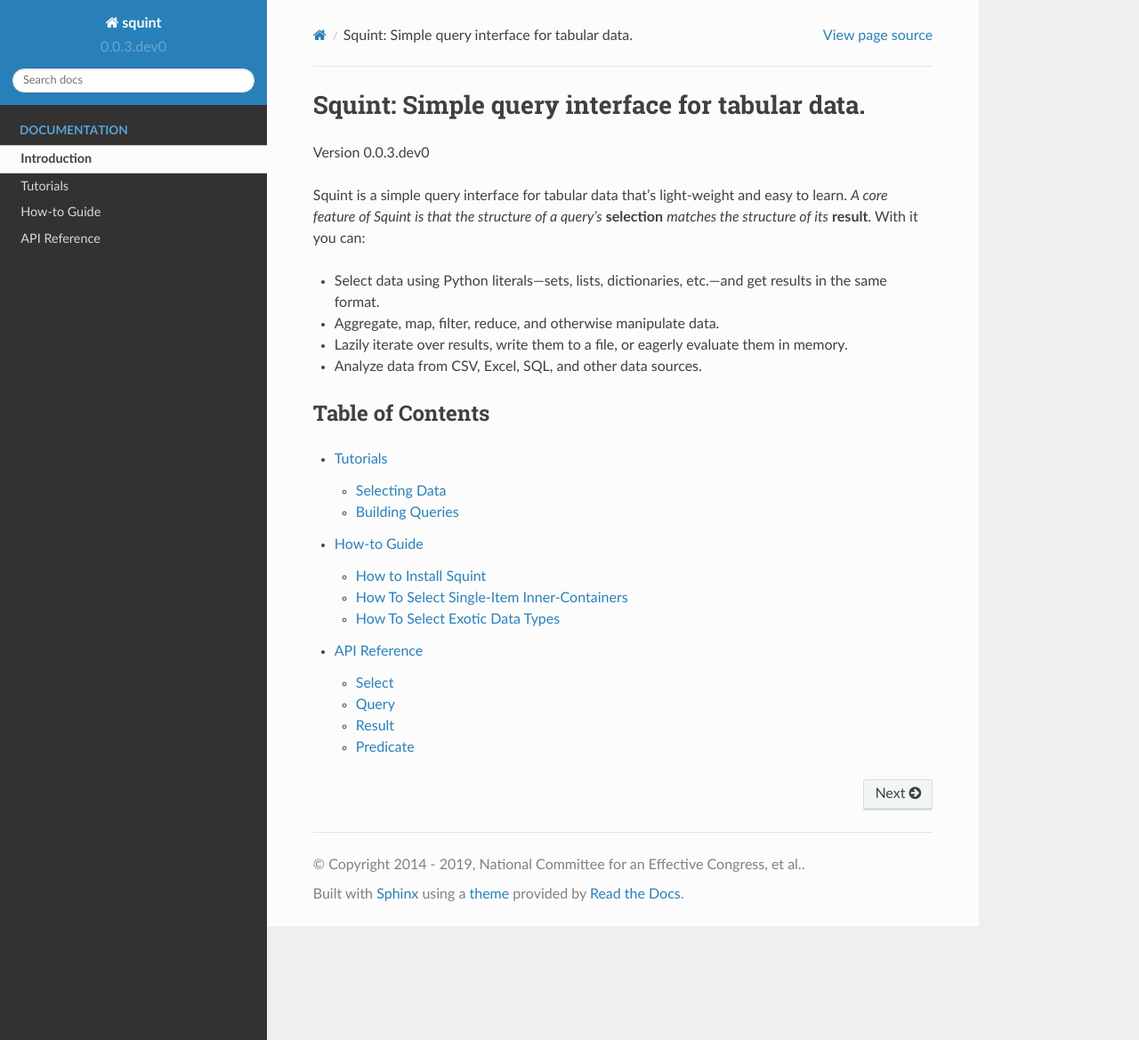
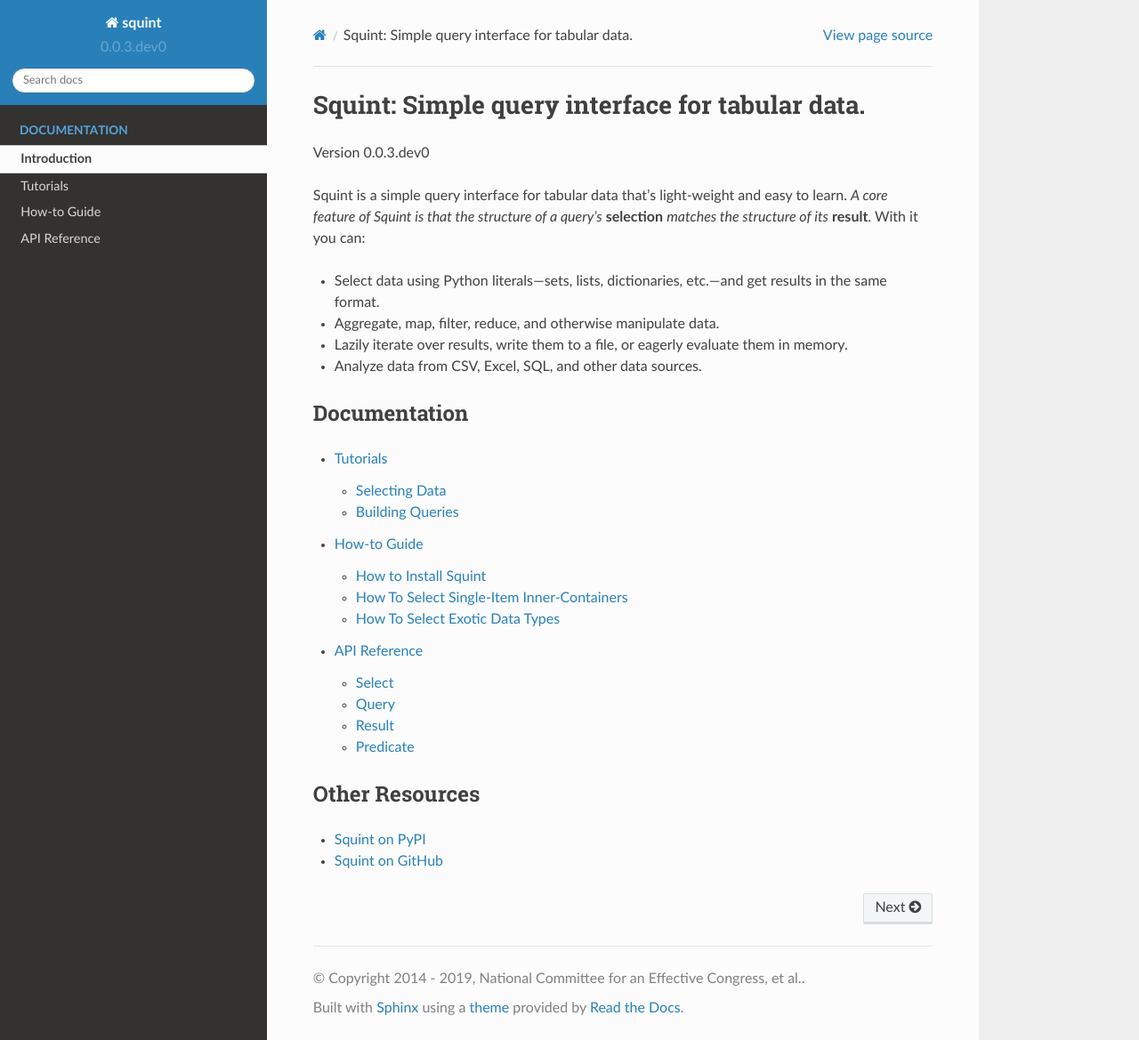
Before and after one commit to shawnbrown/squint, a Sphinx documentation site: the page built from docs/index.rst, in a window 1280 px wide and 1169 px high. Shown: the whole window at 89% size. Built offline with Sphinx 7.4.7 and the Read the Docs theme 2.0.0, drawn with Linux system fonts in a browser that asks for light colours.

Commit message:
Change heading and add links to PyPI and GitHub.

```diff
--- a/docs/index.rst
+++ b/docs/index.rst
@@ -23,9 +23,9 @@
     :end-before: end-inclusion-marker-description
 
 
-=================
-Table of Contents
-=================
+=============
+Documentation
+=============
 
 .. toctree::
     :hidden:
@@ -40,3 +40,11 @@
     tutorial/index
     how-to
     reference
+
+
+===============
+Other Resources
+===============
+
+* `Squint on PyPI <https://pypi.org/project/squint/>`_
+* `Squint on GitHub <https://github.com/shawnbrown/squint>`_
```
